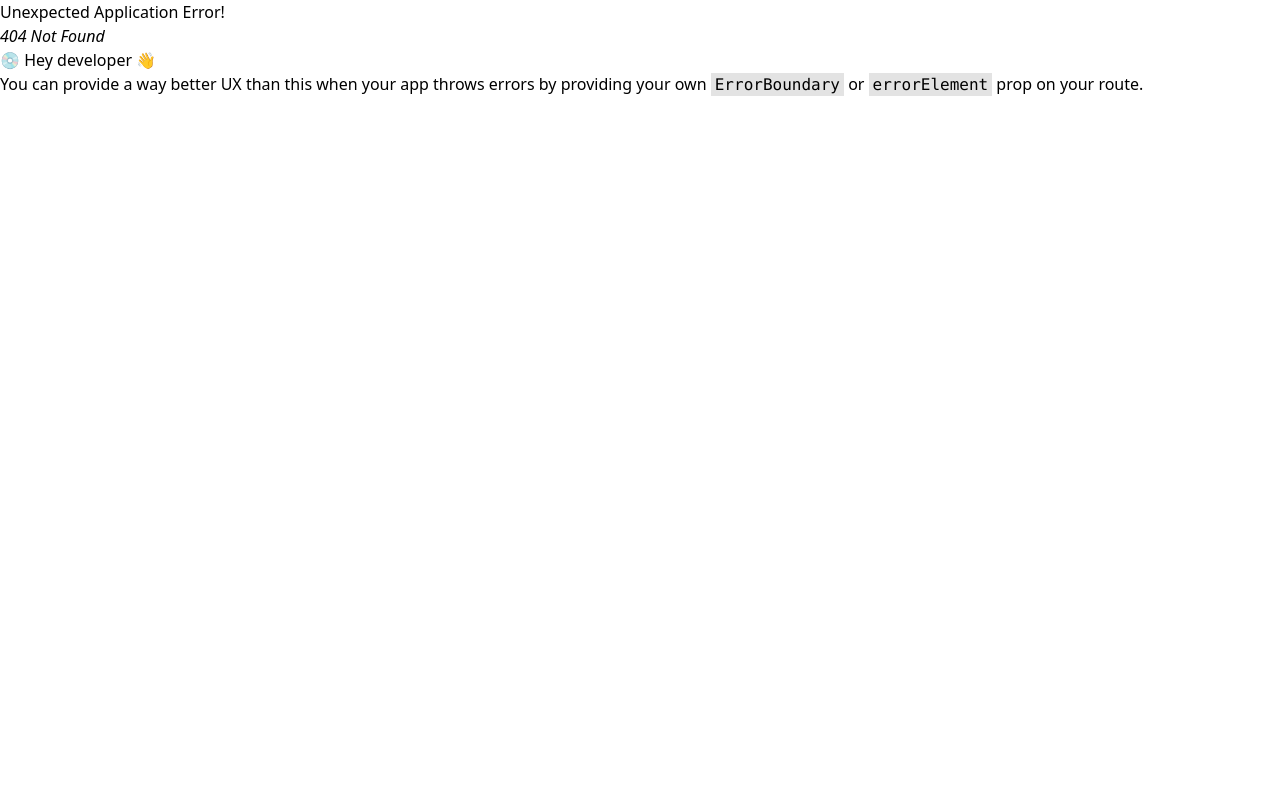
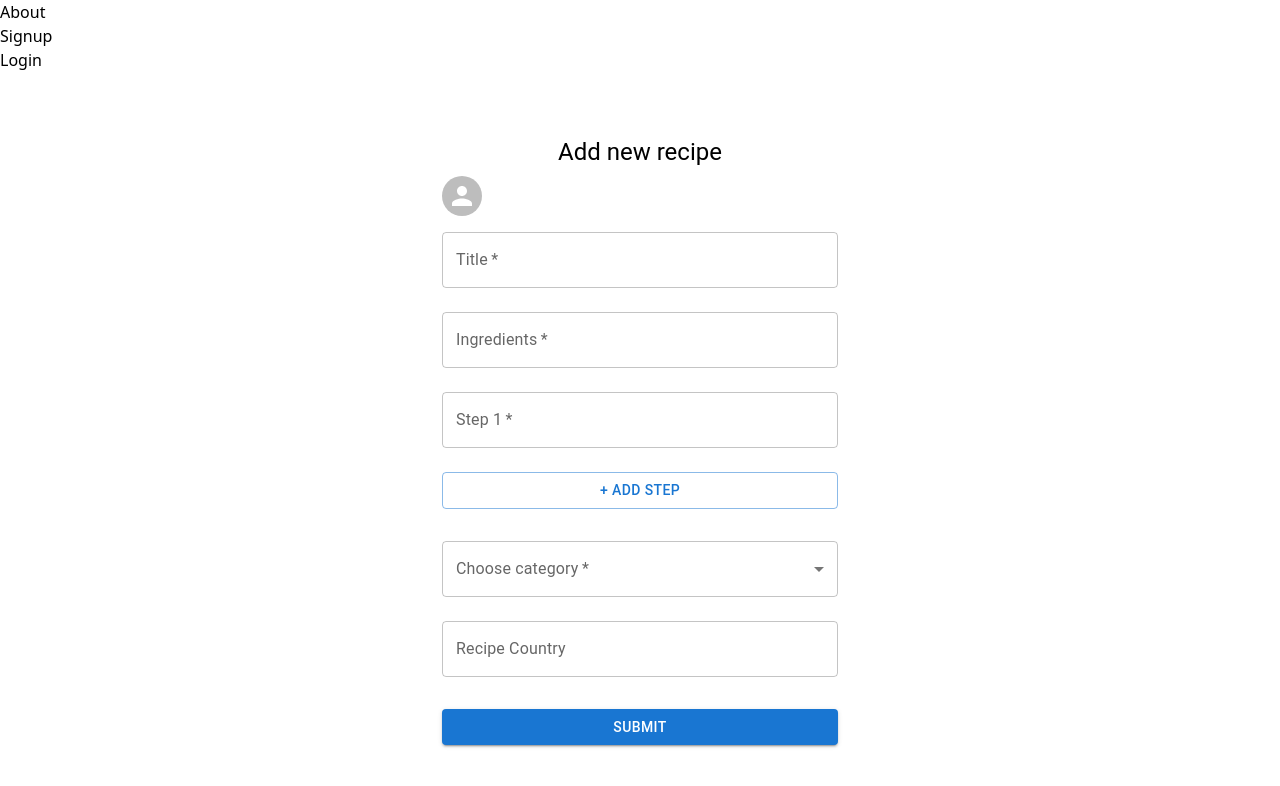
Before and after one commit to Bernardasko/recipe_website, a React (Vite) app in the folder front/: page /recipeform in a window 1280 px wide. Before the commit this address had no page. Shown: the top 786 px of the page. Built offline with nearby package versions, Linux system fonts and the light colour scheme.

Commit message:
Create a Recipe form

```diff
--- /dev/null
+++ b/front/src/components/RecipeForm.jsx
@@ -0,0 +1,180 @@
+import Avatar from "@mui/material/Avatar";
+import Button from "@mui/material/Button";
+import TextField from "@mui/material/TextField";
+import Box from "@mui/material/Box";
+import Typography from "@mui/material/Typography";
+import Container from "@mui/material/Container";
+import { useForm } from "react-hook-form";
+import { useState } from "react";
+import { useNavigate } from "react-router-dom";
+import { MenuItem } from "@mui/material";
+
+function RecipeForm() {
+  const navigate = useNavigate();
+  const [error, setError] = useState("");
+  const [steps, setSteps] = useState([""]);
+  const [ingredients, setIngredients] = useState([""])
+
+  const {
+    handleSubmit,
+    register,
+    formState: { errors },
+    reset,
+  } = useForm();
+
+  async function onSubmit(data) {
+    console.log(data);
+    try {
+
+    } catch (err) {
+      console.log(err);
+      setError("An error occurred while submitting the form.")
+    }
+  }
+
+  const handleAddStep = () => {
+    setSteps([...steps, ""]);
+  };
+
+  const handleStepChange = (index, value) => {
+    const newSteps = [...steps];
+    newSteps[index] = value;
+    setSteps(newSteps);
+  };
+
+  const handleAddIngredient = ()=>{
+    setIngredients([...ingredients, ""]);
+  };
+
+  const handleIngredientChange
+=(index, value) =>{
+    const newIngredient = [...ingredients];
+    newIngredient[index] = value;
+    setIngredients(newIngredient)
+}
+  return (
+    <>
+      <Container component="main" maxWidth="xs">
+        <Box
+          sx={{
+            marginTop: 8,
+            display: "flex",
+            flexDirection: "column",
+            alignItems: "center",
+          }}
+        >
+          <Typography component="h1" variant="h5">
+            Add new recipe
+          </Typography>
+          <Box
+            component="form"
+            onSubmit={handleSubmit(onSubmit)}
+            noValidate
+            sx={{ mt: 1 }}
+          >
+            <Avatar/>
+            <TextField
+              margin="normal"
+              required
+              fullWidth
+              type="text"
+              id="title"
+              label="Title"
+              name="title"
+              {...register("title", {
+                required: "Title field is required"
+              })}
+              error={!!errors.email}
+
+            />
+            <TextField
+              margin="normal"
+              required
+              fullWidth
+              name="Ingredients"
+              label="Ingredients"
+              type="text"
+              id="ingredients"
+              {...register("ingredients", {
+                required: "Ingredients field is required",
+              })}
+              error={!!errors.password}
+
+            />
+
+            {steps.map((step, index) => (
+              <TextField
+                key={index}
+                margin="normal"
+                required
+                fullWidth
+                name={`steps[${index}]`}
+                label={`Step ${index + 1}`}
+                type="text"
+                value={step}
+                onChange={(e) => handleStepChange(index, e.target.value)}
+                error={!!errors[`steps${index}`]}
+                // helperText={errors[`steps${index}`] ? errors[`steps${index}`].message : ''}
+                {...register(`steps.${index}`, { required: `Step ${index + 1} is required` })}
+              />
+            ))}
+
+            <Button
+              type="button"
+              fullWidth
+              variant="outlined"
+              sx={{ mt: 2, mb: 2 }}
+              onClick={handleAddStep}
+            >
+             + Add Step
+            </Button>
+
+            <TextField
+              margin="normal"
+              required
+              fullWidth
+              select
+              label="Choose category"
+              type="text"
+              id="category"
+              {...register("category", { required: "Category field is required" })}
+              error={!!errors.password}
+
+>
+    <MenuItem value="option1" > Appetizers</MenuItem>
+    <MenuItem value="option1" > Main Course</MenuItem>
+    <MenuItem value="option1" > Desserts</MenuItem>
+
+
+</TextField>
+
+
+<TextField
+              margin="normal"
+              fullWidth
+              name="country"
+              label="Recipe Country"
+              type="text"
+              id="country"
+              {...register("country" )}
+              error={!!errors.password}
+
+            />
+
+            {error && <div style={{ color: "red" }}>{error}</div>}
+            <Button
+              type="submit"
+              fullWidth
+              variant="contained"
+              sx={{ mt: 3, mb: 2 }}
+            >
+              Submit
+            </Button>
+          </Box>
+        </Box>
+      </Container>
+    </>
+  );
+}
+
+export default RecipeForm;
--- a/front/src/main.jsx
+++ b/front/src/main.jsx
@@ -8,6 +8,7 @@ import App from './App.jsx';
 import ErrorPage from './error-page';
 import Signup from './components/Signup';
 import Login from './components/Login';
+import RecipeForm from './components/RecipeForm.jsx';
 
 const router = createBrowserRouter([
   {
@@ -16,6 +17,7 @@ const router = createBrowserRouter([
       { path: '/', element: <App />, errorElement: <ErrorPage /> },
       { path: '/signup', element: <Signup />, errorElement: <ErrorPage /> },
       { path: '/login', element: <Login />, errorElement: <ErrorPage /> },
+      {path: '/recipeform', element: <RecipeForm />, errorElement: <ErrorPage />}
     ],
   },
 ]);
```
